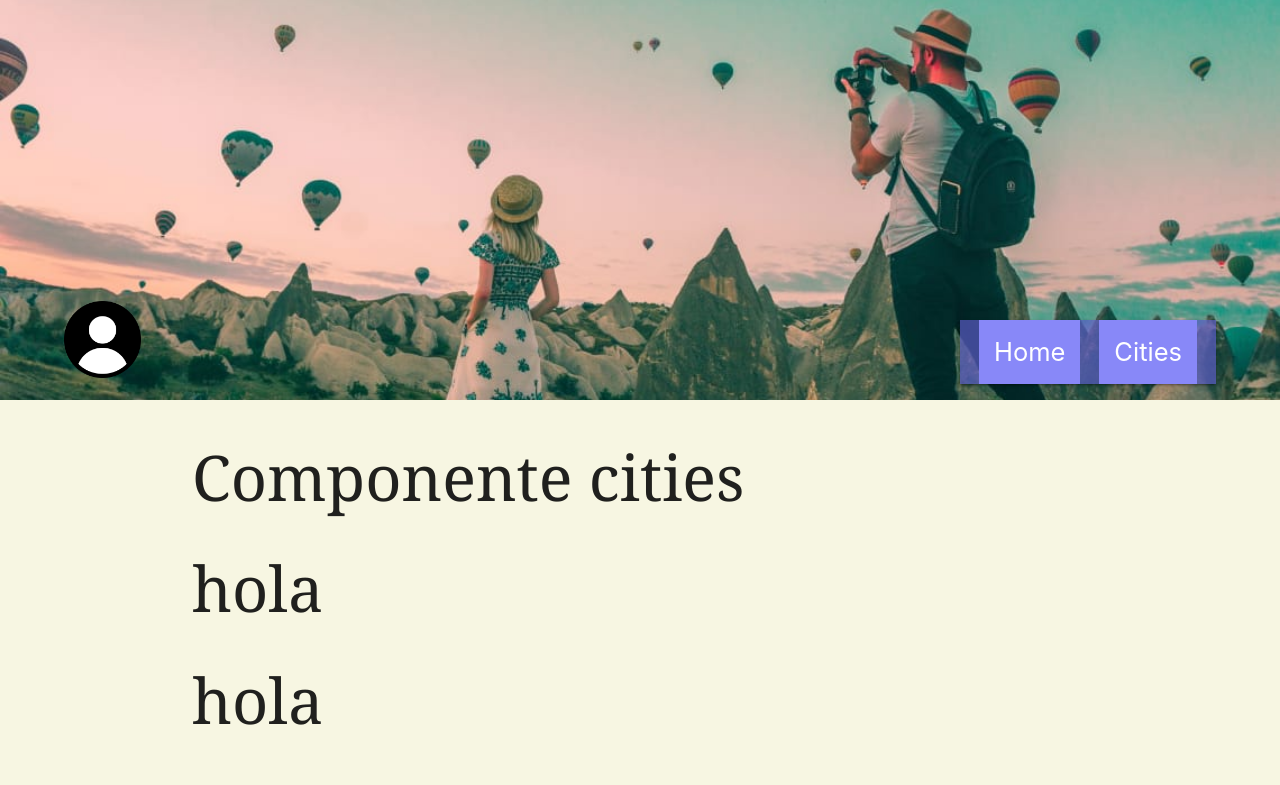
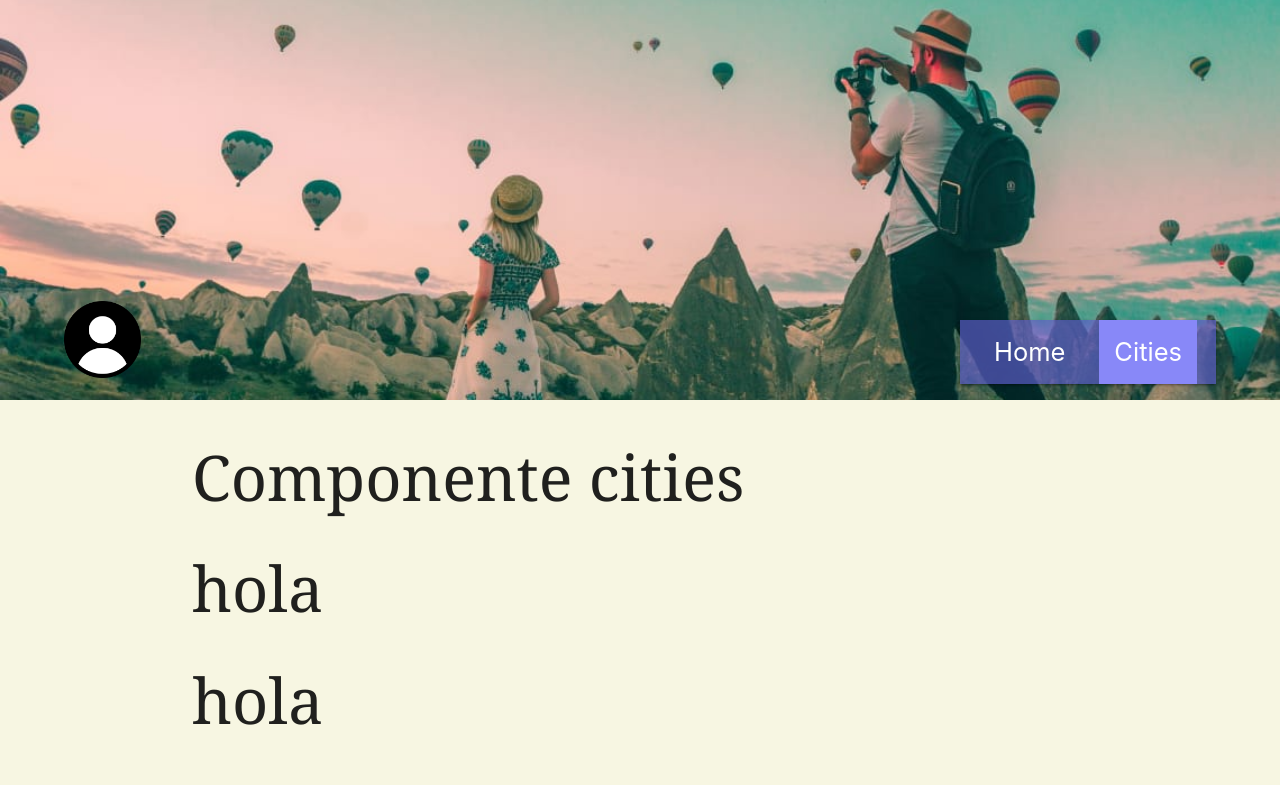
Before and after one commit to FranciscoFlorentin/FlorentinMytinerary, a React (Create React App) app in the folder frontend/: page /cities in a window 1280 px wide. Shown: the top 785 px of the page. Built offline with nearby package versions, Linux system fonts and the light colour scheme.

Commit message:
arregle el error de active NavLink

```diff
--- a/frontend/src/App.js
+++ b/frontend/src/App.js
@@ -4,7 +4,7 @@ import Header from "./components/Header";
 import Footer from "./components/Footer";
 import Section from "./components/Section";
 import Cities from "./components/Cities";
-import {BrowserRouter,Route,Switch} from "react-router-dom";
+import {BrowserRouter,Route} from "react-router-dom";
 
 function App() {
   return (
@@ -12,7 +12,7 @@ function App() {
       <BrowserRouter>
         <Header />
         <Route exact path="/" component={Section} />
-        <Route exact path="/cities" component={Cities} />
+        <Route path="/cities" component={Cities} />
         <Footer />
       </BrowserRouter>
     </div>
--- a/frontend/src/components/NavBar.js
+++ b/frontend/src/components/NavBar.js
@@ -3,7 +3,7 @@ const NavBar= () =>{
     return(
         <nav id="nav1">
             <ul>
-                <NavLink to="/"><p>Home</p></NavLink>
+                <NavLink exact to="/"><p>Home</p></NavLink>
                 <NavLink to="/cities"><p>Cities</p></NavLink>
             </ul>
         </nav>
```
Also changed, not shown: 1 other file (tests, documents, lock files or other folders).
